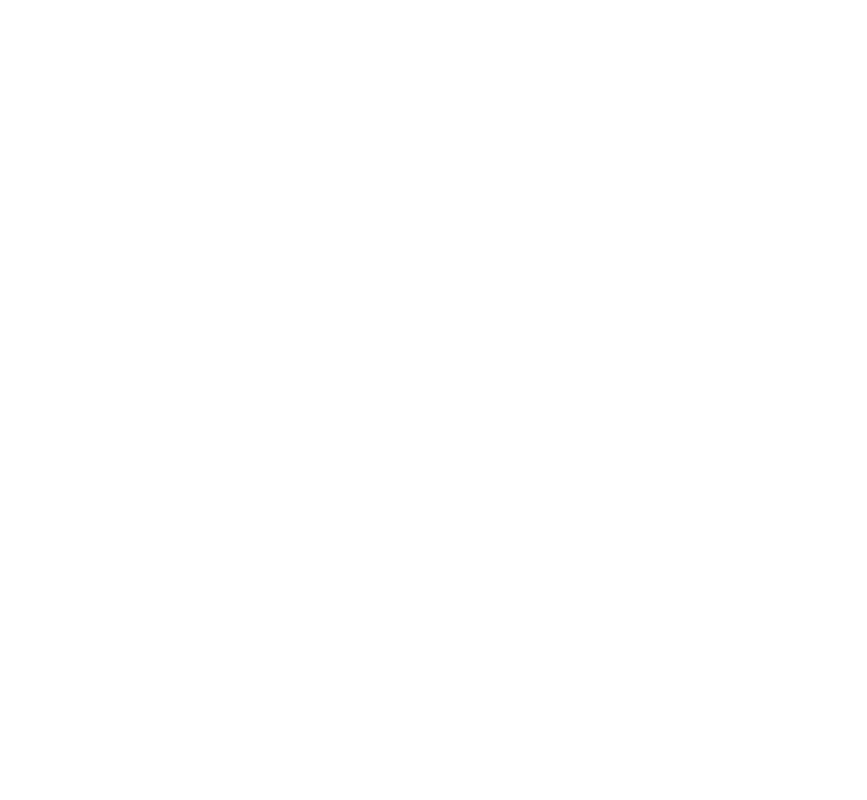
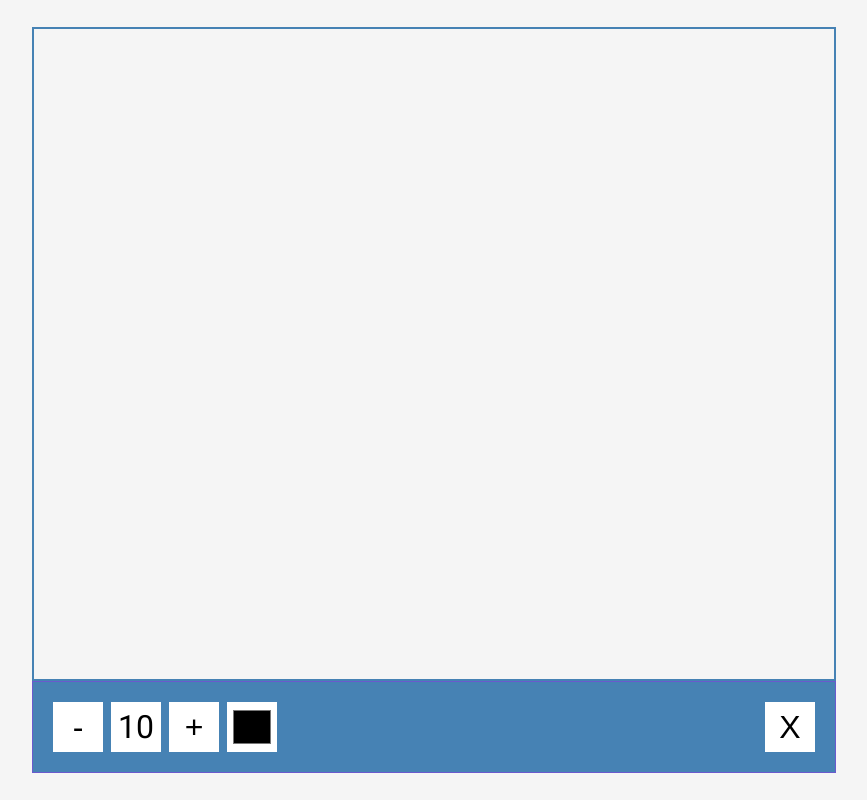
Before and after one commit to Hub-yang/50projects-vue3, a Vue app: page /day22 in a window 1280 px wide. Before the commit this address had no page. Shown: the whole page, without its empty margins (206-1073 px from the left). Built offline with nearby package versions, Linux system fonts and the light colour scheme; a web font is replaced by a local one.

Commit message:
day22:canvas画板

```diff
--- a/src/router/index.js
+++ b/src/router/index.js
@@ -5,7 +5,7 @@
   routes: [
     {
       path: "/",
-      redirect: "/day21",
+      redirect: "/day22",
     },
     {
       path: "/day01",
@@ -195,5 +195,13 @@
       },
       component: () => import("../views/Day21_DragNDrop/Index.vue"),
     },
+    {
+      path: "/day22",
+      name: "day22",
+      meta: {
+        title: "Drawing App",
+      },
+      component: () => import("../views/Day22_DrawingApp/Index.vue"),
+    },
   ],
 })
--- /dev/null
+++ b/src/views/Day22_DrawingApp/Index.vue
@@ -0,0 +1,90 @@
+<template>
+  <div class="body">
+    <canvas ref="canvas" width="800" height="650" @mousedown="handleMouseDown" @mouseup="handleMouseUp"
+      @mousemove="handleMouseMove"></canvas>
+    <div class="toolbox">
+      <button id="decrease" @click="handleClick('-')">-</button>
+      <span id="size">{{ size }}</span>
+      <button id="increase" @click="handleClick('+')">+</button>
+      <input type="color" id="color" v-model.lazy="color">
+      <button id="clear" @click="clear">X</button>
+    </div>
+  </div>
+</template>
+
+<script setup>
+import { ref, onMounted } from "vue"
+
+const canvas = ref(null)
+let ctx = undefined
+const isPressed = ref(false)
+const x = ref(0)
+const y = ref(0)
+const size = ref(10)
+const color = ref("#000000")
+
+onMounted(() => {
+  ctx = canvas.value.getContext("2d")
+})
+
+function handleMouseDown(e) {
+  isPressed.value = true
+  x.value = e.offsetX
+  y.value = e.offsetY
+}
+
+function handleMouseUp() {
+  isPressed.value = false
+  x.value = undefined
+  y.value = undefined
+}
+
+function handleMouseMove(e) {
+  if (isPressed.value) {
+    const x2 = e.offsetX
+    const y2 = e.offsetY
+
+    drawCircle(x2, y2)
+    drawLine(x.value, y.value, x2, y2)
+
+    x.value = x2
+    y.value = y2
+  }
+}
+
+function drawCircle(x, y) {
+  ctx.beginPath()
+  ctx.arc(x, y, size.value, 0, Math.PI * 2)
+  ctx.fillStyle = color.value
+  ctx.fill()
+}
+
+function drawLine(x1, y1, x2, y2) {
+  ctx.beginPath()
+  ctx.moveTo(x1, y1)
+  ctx.lineTo(x2, y2)
+  ctx.strokeStyle = color.value
+  ctx.lineWidth = size.value * 2
+  ctx.stroke()
+}
+
+function handleClick(type) {
+  if (type == '-') {
+    if (size.value > 5) {
+      size.value -= 5
+    }
+  } else if (type == '+') {
+    if (size.value < 50) {
+      size.value += 5
+    }
+  }
+}
+
+function clear() {
+  ctx.clearRect(0, 0, canvas.value.width, canvas.value.height)
+}
+</script>
+
+<style scoped lang="scss">
+@import "./index.scss"
+</style>
--- /dev/null
+++ b/src/views/Day22_DrawingApp/index.scss
@@ -0,0 +1,43 @@
+@import url('https://fonts.googleapis.com/css2?family=Roboto:wght@400;700&display=swap');
+
+.body {
+  background-color: #f5f5f5;
+  font-family: 'Roboto', sans-serif;
+  display: flex;
+  flex-direction: column;
+  align-items: center;
+  justify-content: center;
+  height: 100vh;
+  width: 100vw;
+  margin: 0;
+
+  canvas {
+    border: 2px solid steelblue;
+  }
+
+  .toolbox {
+    background-color: steelblue;
+    border: 1px solid slateblue;
+    display: flex;
+    width: 804px;
+    padding: 1rem;
+  }
+
+  .toolbox>* {
+    background-color: #fff;
+    border: none;
+    display: inline-flex;
+    align-items: center;
+    justify-content: center;
+    font-size: 2rem;
+    height: 50px;
+    width: 50px;
+    margin: 0.25rem;
+    padding: 0.25rem;
+    cursor: pointer;
+  }
+
+  .toolbox>*:last-child {
+    margin-left: auto;
+  }
+}
```
Also changed, not shown: 1 other file (tests, documents, lock files or other folders).
